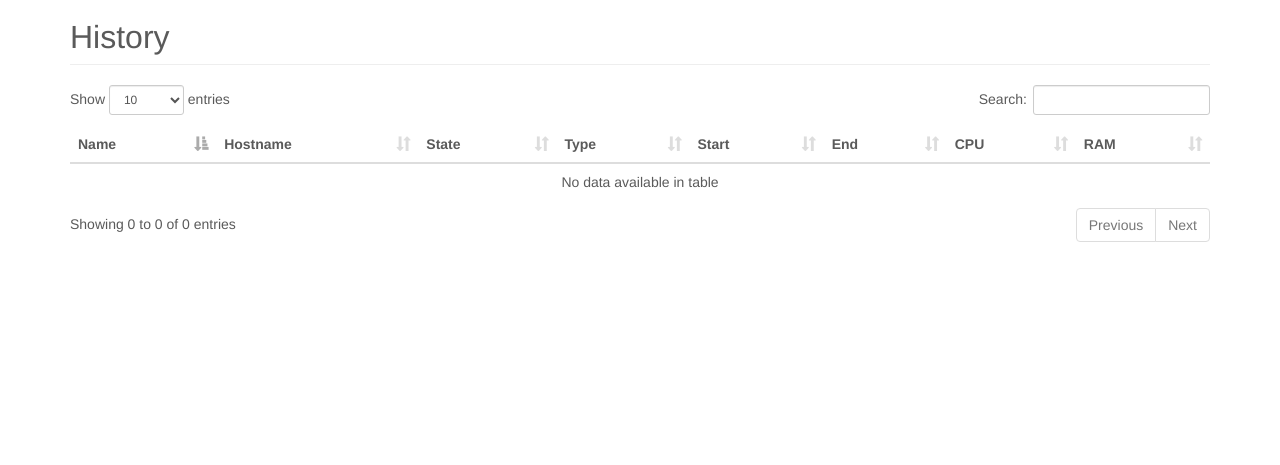
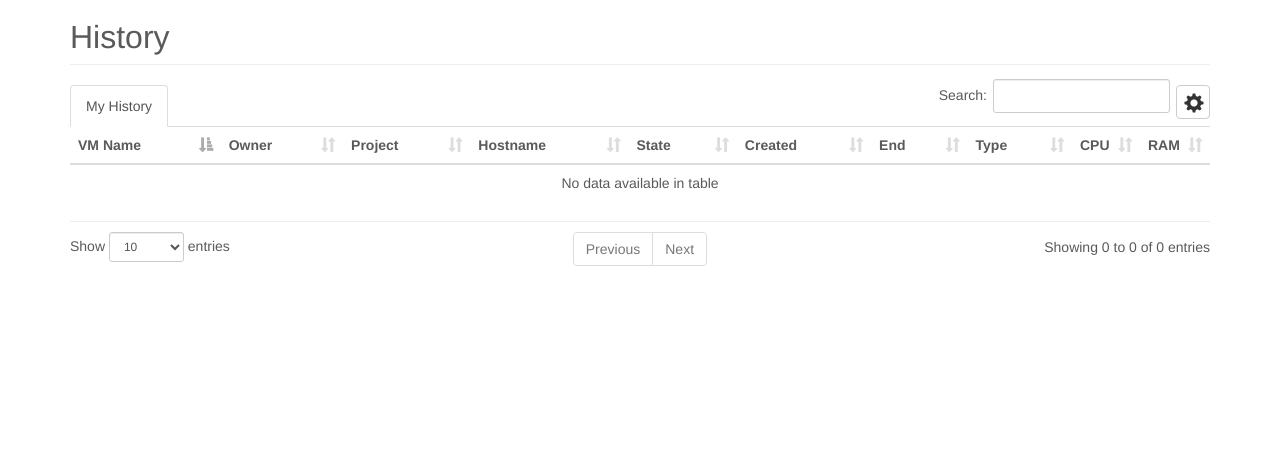
Before and after one commit to stfc/cloud, a Python web app: template views/machines/history.html in a window 1280 px wide. Shown: the part 51-516 px from the top of the page. Run offline with Jinja, Linux system fonts and the light colour scheme; the template is opened without the code that fills it, so the values that code supplies are empty; some libraries are stand-ins or nearby versions.

Commit message:
Make History page use same layout as My Machines

```diff
--- a/assets/css/machines/styles.css
+++ b/assets/css/machines/styles.css
@@ -176,19 +176,19 @@ progress[value="4"]::-moz-progress-bar {
   padding: 0 6px;
 }
 
-#vm-list_paginate {
+#vm-list_paginate, #vm-history_paginate {
   text-align: center;
   padding-right: 160px;
   padding-top: 8px;
   border-top: 1px solid #eee;
 }
 
-#vm-list_info {
+#vm-list_info, #vm-history_info {
   float: right;
   margin-top: -44px;
 }
 
-#vm-list_length {
+#vm-list_length, #vm-history_length {
   float: left;
   margin-top: 11px;
 }
@@ -208,11 +208,11 @@ progress[value="4"]::-moz-progress-bar {
   margin-left: -5px;
 }
 
-#vm-list_filter {
+#vm-list_filter, #vm-history_filter {
   float: right;
   margin-top: -48px;
   margin-right: 40px;
 }
-#vm-list_filter input {
+#vm-list_filter input, #vm-history_filter input {
   height: 34px;
 }
--- a/assets/js/machines/history.js
+++ b/assets/js/machines/history.js
@@ -1,34 +1,52 @@
 $(function () {
     drawHistory();
 });
-var MONTHS = ["Jan","Feb","Mar","Apr","May","Jun","Jul","Aug","Sep","Oct","Nov","Dec"];
-
-function formatDate(timestamp)
-{
-    var date = new Date(timestamp*1000);
-    var datestring = "";
-    datestring += ("0" + date.getUTCDate()).slice(-2) + " ";
-    datestring += MONTHS[date.getUTCMonth()] + " ";
-    datestring += date.getUTCFullYear() + " ";
-    datestring += ("0" + date.getUTCHours()).slice(-2) + ":";
-    datestring += ("0" + date.getUTCMinutes()).slice(-2) + ":";
-    datestring += ("0" + date.getUTCSeconds()).slice(-2);
-    return datestring;
-}
 
 var vmhistory = $('#vm-history').DataTable( {
     "columns": [
         { data: 'name'},
+        { data: 'user'},
+        { data: 'group'},
         { data: 'hostname'},
         { data: 'state'},
-        { data: 'type'},
         { data: 'stime'},
         { data: 'etime'},
+        { data: 'type'},
         { data: 'cpu'},
         { data: 'memory'},
-    ]
+    ],
+    "columnDefs": [
+        {
+            "width": "1px",
+            "targets": [8, 9]
+        },
+        {
+            "visible": false,
+            //"targets": [1, 2] // Hide 'Project' column by default
+        }
+    ],
+    "dom": '<"top"f>t<"bottom"lpi><"clear">'
 });
+
 $.fn.dataTable.ext.errMode = 'throw';
+
+function filterTableDialog(id) {
+    $('#filtertabledialog').modal('show');
+}
+
+$('.show-hide').change( 'click', function (e) {
+    e.preventDefault();
+
+    // Get the column API object
+    var column = vmhistory.column( $(this).attr('data-column') );
+
+    // Toggle the visibility
+    column.visible( ! column.visible() );
+});
+
+var fedid = Cookies.get('fedid');
+$('#all-vms-history').hide();
+
 function drawHistory()
 {
     $.ajax({
@@ -71,15 +89,30 @@ function drawHistory()
 
             row['state'] = '<span class="status-label status-label-'+state_val+'">'+state+'</span><progress max="4" value="'+state_val+'"></progress>';
 
-            row['stime'] = formatDate(row['stime']);
+            row['stime'] = moment.unix(row['stime']).format("YYYY/MM/DD - h:mm:ss a");
 
-            row['etime'] = formatDate(row['etime']);
+            row['etime'] = moment.unix(row['etime']).format("YYYY/MM/DD - h:mm:ss a");
 
             delete row['id'];
 
             delete row['token'];
 
-            vmhistory.row.add(row);
+            // Check to see what view user is on
+            if ($("#my-vms-history").hasClass('active')) {
+                if (row['user'] === fedid) {
+                    vmhistory.row.add(row);
+                } else {
+                    // Do not return row
+                    $('#all-vms-history').show(); // Show 'All VMs' tab
+                    vmhistory.column( 1 ).visible( false );
+                }
+            } else {
+                if ($("#all-vms-history").hasClass('active')) {
+                    $('#all-vms-history').show();
+                    vmhistory.column( 1 ).visible( true );
+                }
+                vmhistory.row.add(row);
+            }
         }
         vmhistory.draw(false); // 'false' saves the paging position
     });
--- a/views/machines/history.html
+++ b/views/machines/history.html
@@ -14,6 +14,7 @@
 <script src="/assets/components/jquery/jquery.dataTables-1.10.10.min.js"></script>
 <script src="/assets/components/bootstrap/js/dataTables.bootstrap-1.10.10.min.js"></script>
 
+<script src="/assets/components/jquery/moment.js"></script>
 <script src="/assets/js/machines/history.js"></script>
 {% endblock %}
 
@@ -26,15 +27,28 @@
             <button type="button" class="close" data-dismiss="alert" aria-label="Close"><span aria-hidden="true">&times;</span></button>
         </div>
 
+        <ul class="nav nav-tabs" role="tablist">
+            <li id="my-vms-history" class="active">
+                <a href="" class="filter" data-toggle="tab" onclick="drawHistory(); vmhistory.draw()">My History</a>
+            </li>
+            <li id="all-vms-history">
+                <a href="" class="filter" data-toggle="tab" onclick="drawHistory(); vmhistory.draw()">All History</a>
+            </li>
+        </ul>
+        <button type="button" class="btn btn-default" id="filter-button" title="Table Filters" onclick="filterTableDialog()"><span class="glyphicon glyphicon-cog"></span></button>
+        <div class="tab-content">
+            <div class="tab-pane active">
                 <table id="vm-history" class="table" cellspacing="0" width="100%">
                     <thead>
                         <tr>
-                    <th>Name</th>
+                            <th>VM Name</th>
+                            <th>Owner</th>
+                            <th>Project</th>
                             <th>Hostname</th>
                             <th>State</th>
+                            <th>Created</th>
+                            <th>End</th>
                             <th>Type</th>
-                    <th>Start</th>
-                    <th>End</th>
                             <th>CPU</th>
                             <th>RAM</th>
                         </tr>
@@ -42,4 +56,8 @@
                 </table>
             </div>
         </div>
+    </div>
+</div>
+{% include "machines/filters.html" %}
+
 {% endblock %}
```
Lines whose indentation alone changed are shown as unchanged.
